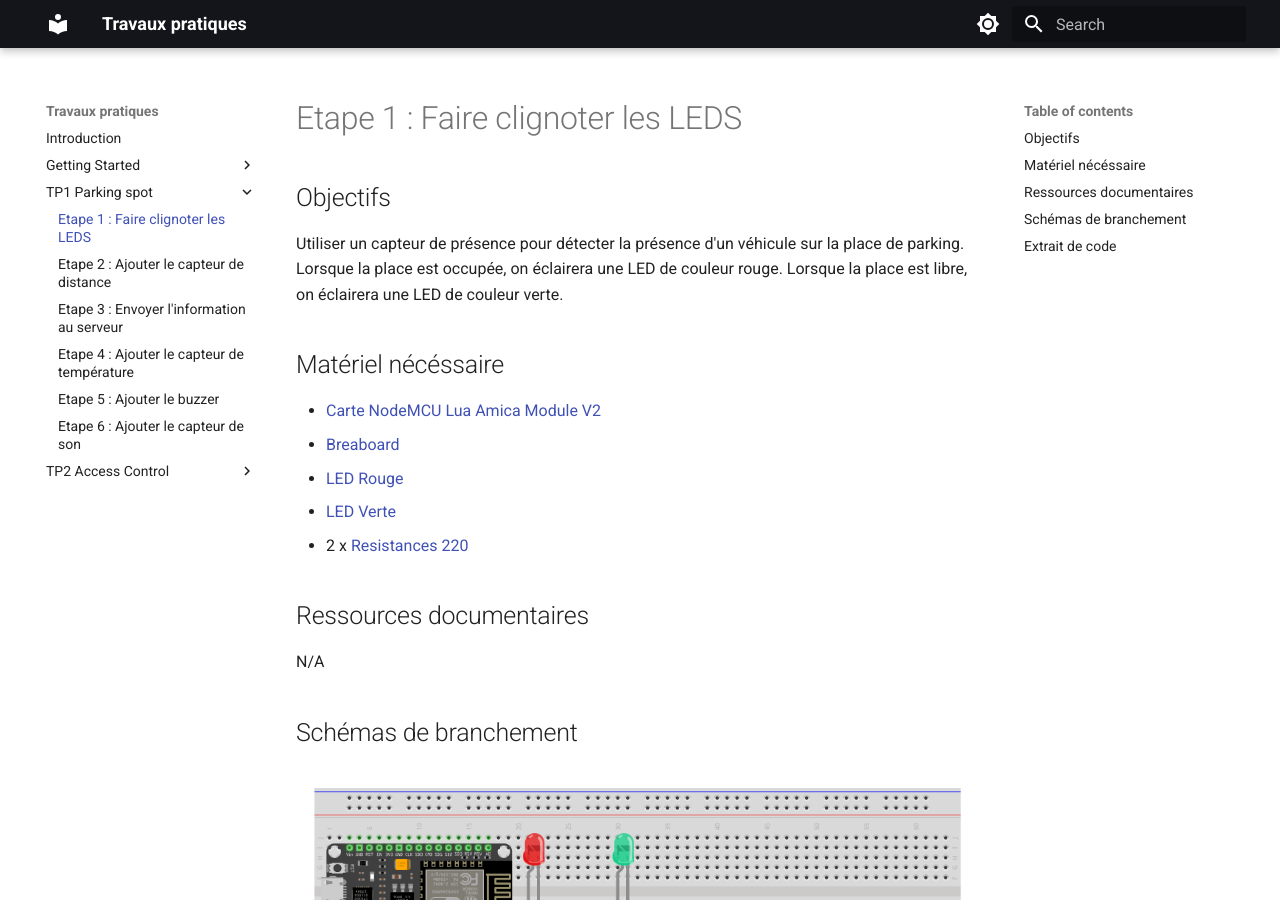
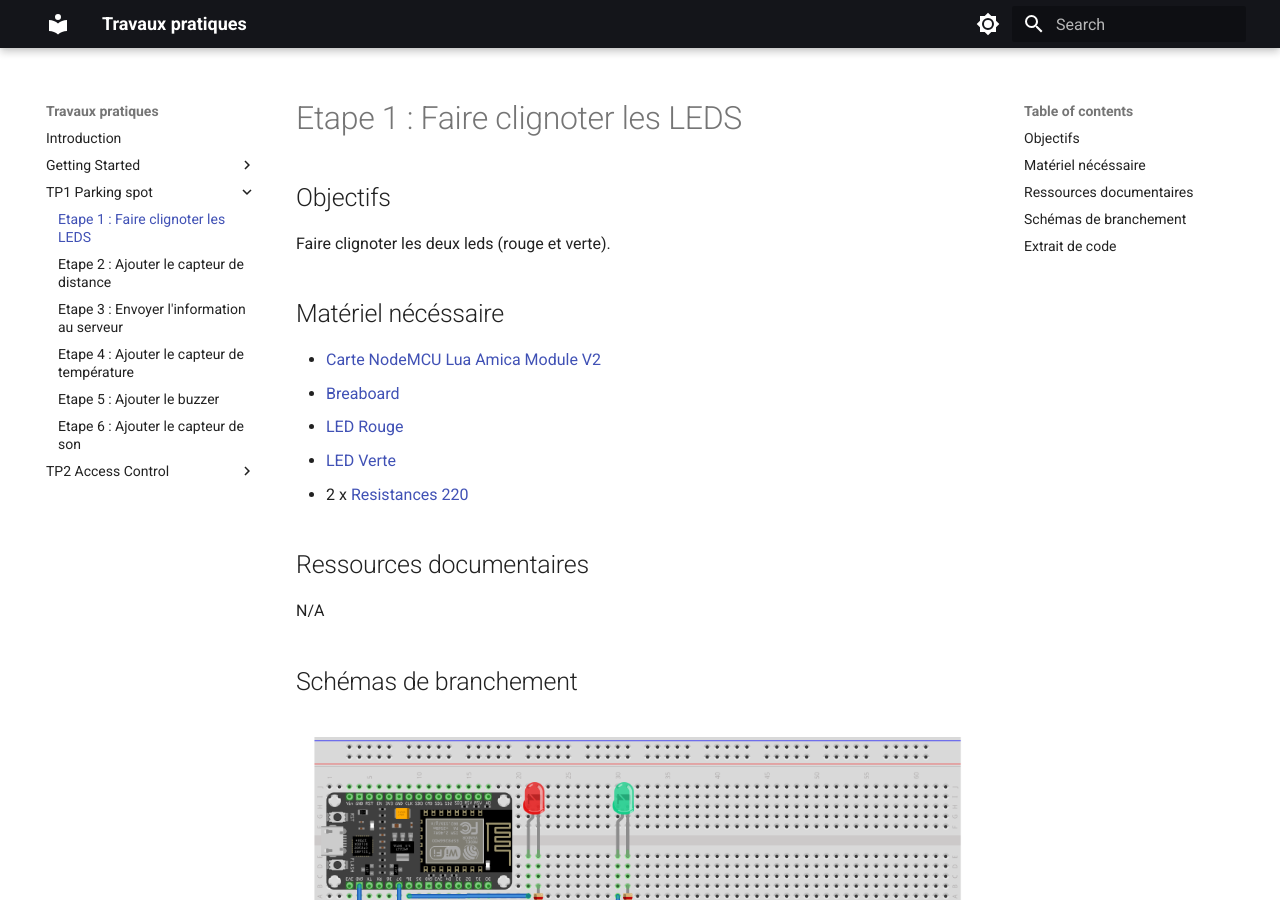
Before and after one commit to JulesAaelio/docs-tp-parking, an MkDocs documentation site: the page built from docs/TP1-Parking-spot/etape-1.md, in a window 1280 px wide and 900 px high. Built offline with MkDocs 1.6.1 and Material for MkDocs 9.7.7, drawn with Linux system fonts in a browser that asks for light colours.

```diff
--- a/docs/TP1-Parking-spot/etape-1.md
+++ b/docs/TP1-Parking-spot/etape-1.md
@@ -1,9 +1,7 @@
 # Etape 1 : Faire clignoter les LEDS
 
 ## Objectifs
-Utiliser un capteur de présence pour détecter la présence d'un véhicule sur la place de parking.
-Lorsque la place est occupée, on éclairera une LED de couleur rouge.
-Lorsque la place est libre, on éclairera une LED de couleur verte.
+Faire clignoter les deux leds (rouge et verte).
 
 ## Matériel nécéssaire
 - [Carte NodeMCU Lua Amica Module V2](https://leony.ydayslyon.fr/consumables/284)
```
Also changed, not shown: docs/Getting_Started/1-ide.md (+3 -1 lines), docs/Getting_Started/2-tools.md (+6 -3 lines).
